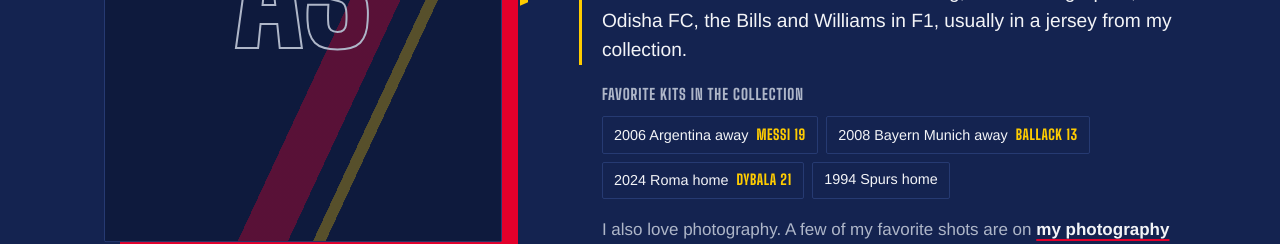
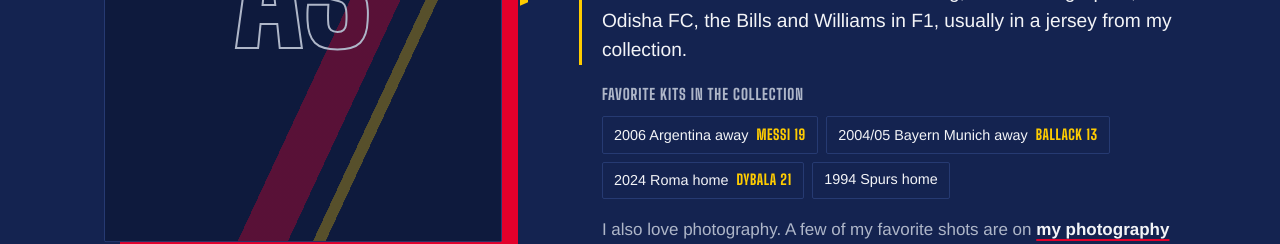
Before and after one commit to aaravSmall/aaravSmall.github.io, a Next.js app: page / in a window 1280 px wide. Shown: the part 1460-1704 px from the top of the page. Built offline with nearby package versions, Linux system fonts and the light colour scheme; no server answers.

Commit message:
Fix Bayern kit season to 2004/05
Co-Authored-By: Claude Opus 5.5 <noreply@anthropic.com>
Claude-Session: https://claude.ai/code/session_015DSD1V2E2DE1XYHwgGBNKf

```diff
--- a/src/data/leadership.ts
+++ b/src/data/leadership.ts
@@ -32,7 +32,7 @@ export const outside =
 // Favorite kits in the jersey collection, shown under the paragraph above.
 export const jerseys = [
   { kit: "2006 Argentina away", name: "Messi 19" },
-  { kit: "2008 Bayern Munich away", name: "Ballack 13" },
+  { kit: "2004/05 Bayern Munich away", name: "Ballack 13" },
   { kit: "2024 Roma home", name: "Dybala 21" },
   { kit: "1994 Spurs home" },
 ];
```
